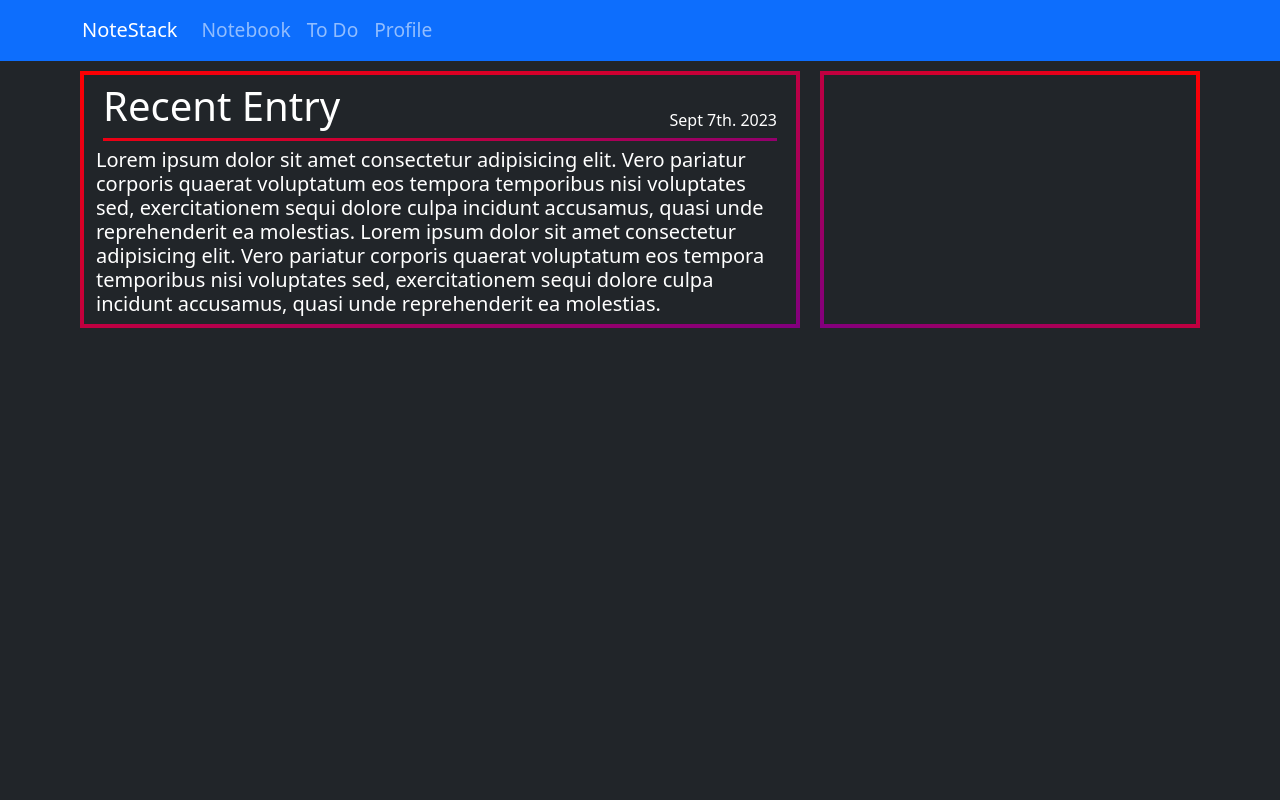
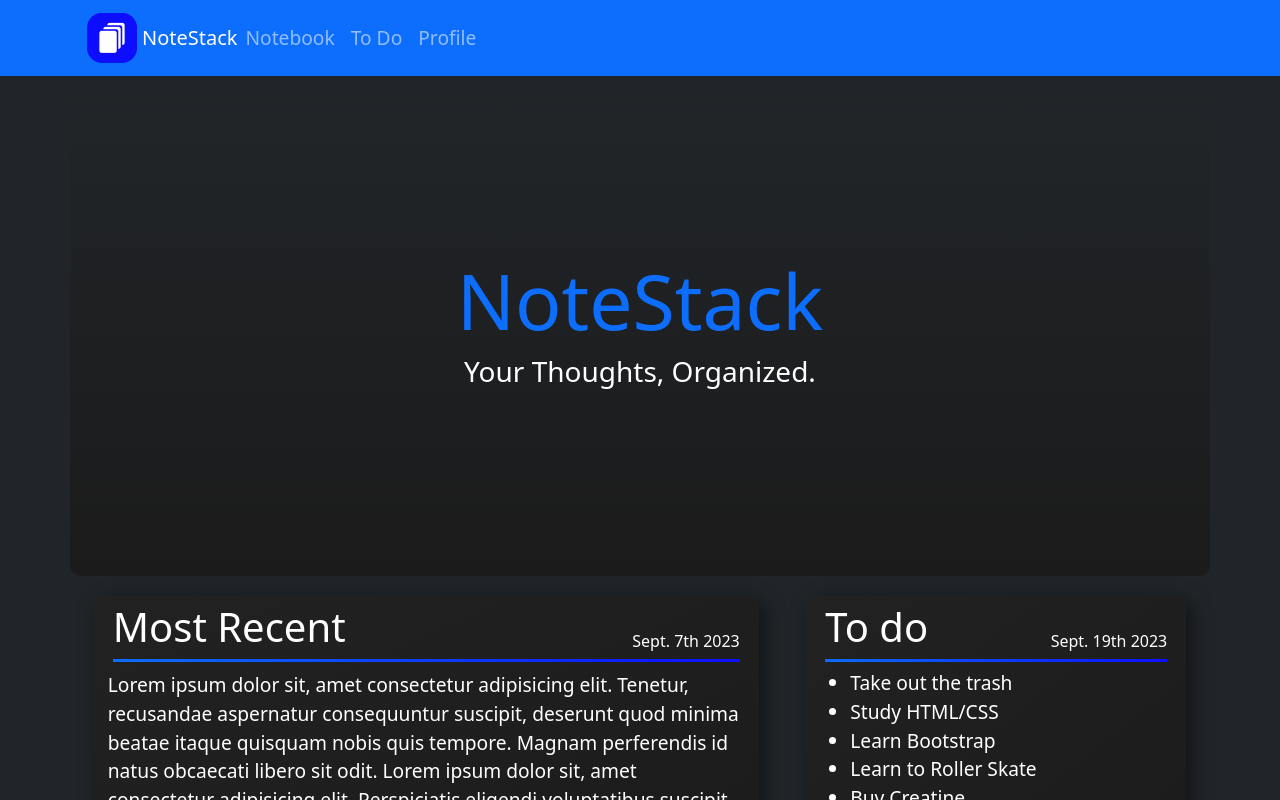
Before and after one commit to BenjaminMaring/notes, a plain HTML site: page index.html in a window 1280 px wide. Drawn offline with nearby package versions, Linux system fonts and the light colour scheme.

Commit message:
Added logo, text area for recent review, various css changes

```diff
--- a/index.html
+++ b/index.html
@@ -4,14 +4,17 @@
     <meta charset="UTF-8">
     <meta name="viewport" content="width=device-width, initial-scale=1.0">
     <title>NoteStack</title>
+    <link rel="icon" href="notestack-logo-transparent.png" type="image/icon type">
     <link href="https://cdn.jsdelivr.net/npm/bootstrap@5.3.2/dist/css/bootstrap.min.css" rel="stylesheet" integrity="sha384-T3c6CoIi6uLrA9TneNEoa7RxnatzjcDSCmG1MXxSR1GAsXEV/Dwwykc2MPK8M2HN" crossorigin="anonymous">
     <link rel="stylesheet" href="styles.css">
 </head>
 <body>
     <div class="bg-dark wrapper">
-        <div class="navbar navbar-expand-md bg-primary" data-bs-theme="dark">
+        <!-- start navbar -->
+        <div class="navbar navbar-expand-md bg-primary sticky-top" data-bs-theme="dark">
             <div class="container-lg">
-                <a href="#" class="navbar-brand">NoteStack</a>
+                <img class="logo"src="notestack-logo-transparent.png" alt="notestack-logo">
+                <a href="#" class="navbar-brand me-auto">NoteStack</a>
                 <button class="navbar-toggler"  type="button" data-bs-toggle="collapse" data-bs-target="#navBar">
                     <span class="navbar-toggler-icon"></span>
                 </button>
@@ -29,19 +32,43 @@
                     </ul>
                 </div>
             </div>
-        </div> <!--end nav-->
+        </div> <!--end navbar-->
 
         <div class="container-lg">
+            <!-- first-row -->
             <div class="row">
-                <div class="col-7 flex-fill box box-1">
+                <div class="col-12 main-box">
+                    <div class="main-wrapper">
+                        <h1 id="main-text">NoteStack</h1>
+                        <h3>Your Thoughts, Organized.</h3>
+                    </div>
+                </div>
+            </div>
+
+            <!-- second-row -->
+            <div class="row">
+                <div class="col-7 box box-1 m-auto">
+                        <div class="title-wrapper">
+                            <h1>Most Recent</h1>
+                            <h6>Sept. 7th 2023</h6>
+                        </div>
+                        <textarea id="recent" readonly>Lorem ipsum dolor sit, amet consectetur adipisicing elit. Tenetur, recusandae aspernatur consequuntur suscipit, deserunt quod minima beatae itaque quisquam nobis quis tempore. Magnam perferendis id natus obcaecati libero sit odit. Lorem ipsum dolor sit, amet consectetur adipisicing elit. Perspiciatis eligendi voluptatibus suscipit, ducimus odio, maxime minus modi aliquam cupiditate repellendus ipsam aut, accusamus magnam. Nulla nostrum neque totam sequi provident! Lorem ipsum dolor sit amet consectetur adipisicing elit. Iure rem corrupti possimus doloribus quibusdam voluptates quidem quas quae quam earum aspernatur unde asperiores animi dolor, pariatur eveniet quos, suscipit at! Lorem ipsum dolor sit amet consectetur, adipisicing elit. Eveniet laudantium sed beatae in atque ad quas at. Tempora, fuga aliquid perferendis aliquam quo perspiciatis odit vel nam! Quos, magni blanditiis?</textarea>
+                </div>
+                <div class="col-4 m-auto box box-2">
+                    <div></div>
                     <div class="title-wrapper">
-                        <h1>Recent Entry</h1>
-                        <h6>Sept 7th. 2023</h6>
+                        <h1>To do </h1>
+                        <h6>Sept. 19th 2023</h6>
                     </div>
-                        <h5>Lorem ipsum dolor sit amet consectetur adipisicing elit. Vero pariatur corporis quaerat voluptatum eos tempora temporibus nisi voluptates sed, exercitationem sequi dolore culpa incidunt accusamus, quasi unde reprehenderit ea molestias. Lorem ipsum dolor sit amet consectetur adipisicing elit. Vero pariatur corporis quaerat voluptatum eos tempora temporibus nisi voluptates sed, exercitationem sequi dolore culpa incidunt accusamus, quasi unde reprehenderit ea molestias.</h5>
-                </div>
-                <div class="col-4 box box-2">
-
+                    <ul>
+                        <li>Take out the trash</li>
+                        <li>Study HTML/CSS</li>
+                        <li>Learn Bootstrap</li>
+                        <li>Learn to Roller Skate</li>
+                        <li>Buy Creatine</li>
+                        <li>Get Jacked</li>
+                        <li>list cont...</li>
+                    </ul>
                 </div>
             </div> <!--end row-->
             <div class="row">
--- a/styles.css
+++ b/styles.css
@@ -1,41 +1,102 @@
 body {
     font-size: 1.2em;
+    color: white !important;
+    background-color: #212529;
 }
 
 .wrapper {
     height: 100vh;
+    overflow-x: hidden !important;
+    width: 100%;
+    position: relative;
 }
 
-  .box {
-    border-width: 4px;
-    border-style: solid;
-    margin: 10px;
-    color: white !important;
+.logo {
+    width: 50px;
+    margin: 5px;
+}
+
+.main-box {
+    display: flex;
+    justify-content: center;
+    align-items: center;
+    min-height: 40vh;
+    background-image: linear-gradient(to bottom, #212529, rgb(27, 27, 27));
+    margin-bottom: 10px;
+    border-radius: 10px;
+}
+
+.main-wrapper {
+    display: flex;
+    flex-direction: column;
+    align-items: center;
+    justify-content: center;
+    min-height: 500px;
+}
+
+.main-wrapper > h1 {
+    font-size: 4em;
+}
+
+.box {
+    margin-top: 10px !important;
+    margin-bottom: 10px !important;
+    min-height: 300px;
+    background-image: linear-gradient(to bottom right, #222, rgb(27, 27, 27));
+    border-radius: 10px;
+    box-shadow: 5px 5px 20px rgba(0, 0, 0, 0.5);
+	-webkit-box-shadow: 5px 5px 20px rgba(0, 0, 0, 0.5);
+	-moz-box-shadow: 5px 5px 20px rgba(0, 0, 0, 0.5);
 }
 
 .box-1  {
-    border-image: linear-gradient(to bottom right, red, purple) 10;
-    min-width: 400px;
+    min-width: 350px;
 }
 
 .box-2 {
-    border-image: linear-gradient(to bottom left, red, purple) 10;
-}
+    min-width: 350px;
 
-.box-3 {
-    border-image: linear-gradient(to top right, red, purple) 10;
-}
-
-.box-4 {
-    border-image: linear-gradient(to top left, red, purple) 10;
 }
 
 .title-wrapper {
     display: flex;
     align-items: flex-end;
     justify-content: space-between;
-    /* border-bottom: solid 1px white; */
+    margin: 7px;
     border-bottom-style: solid;
-    border-image: linear-gradient(to right, red, purple) 100;
-    margin: 7px;
+    border-image: linear-gradient(to right, #0d6efd, #0d0dff) 10;
+    border-width: 3px;
 }
+
+#main-text {
+    color: #0d6efd;
+    background-size: 100%;
+}
+
+#recent {
+    width: 100%;
+    background: none;
+    min-height: 220px;
+    color: white;
+    border: none;
+    scrollbar-width: auto;
+    scrollbar-color: #0d0fff #ffffff;
+    resize: none;
+}
+
+#recent:focus {
+    border: none;
+}
+
+  #recent::-webkit-scrollbar {
+    width: 5px;
+  }
+
+  #recent::-webkit-scrollbar-track {
+    background: #ffffff00;
+  }
+
+  #recent::-webkit-scrollbar-thumb {
+    background-color: #0d0fff;
+    border-radius: 10px;
+  }
```
Also changed, not shown: notestack-logo-transparent.png (added).
